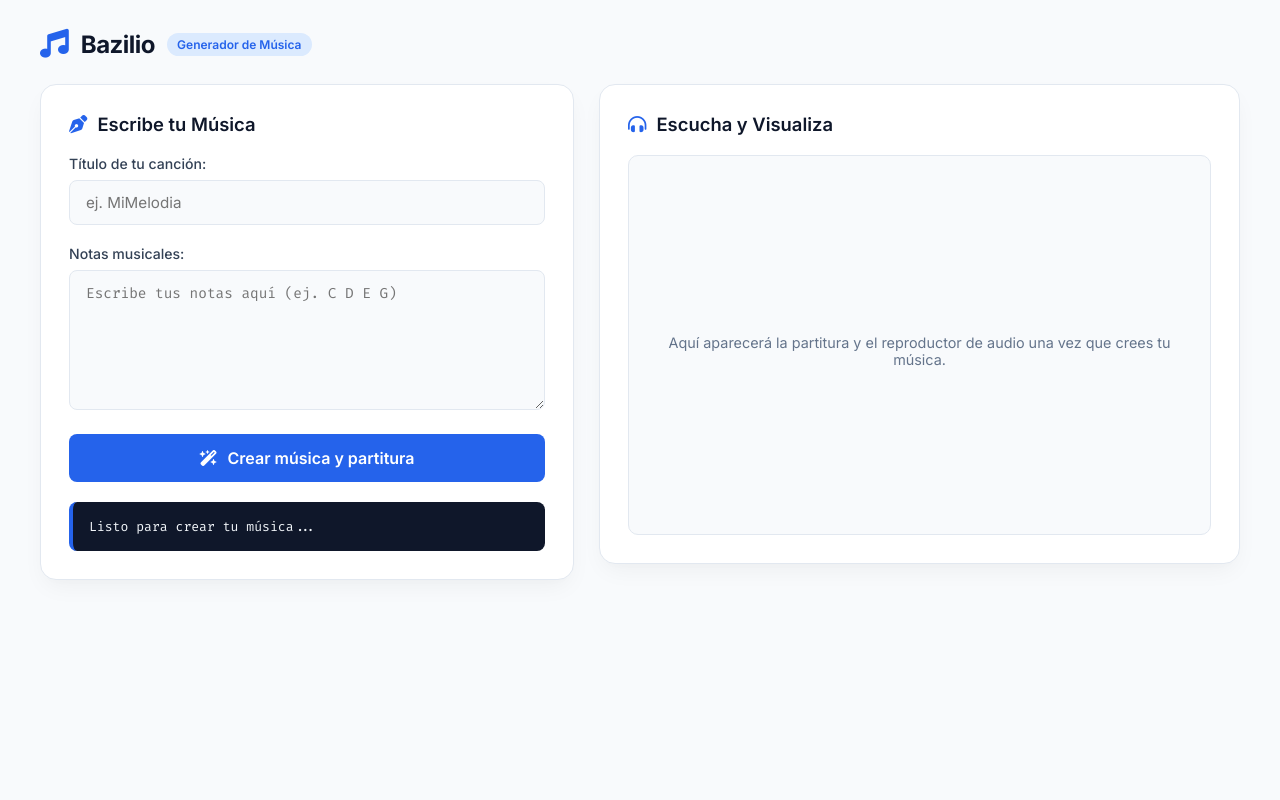
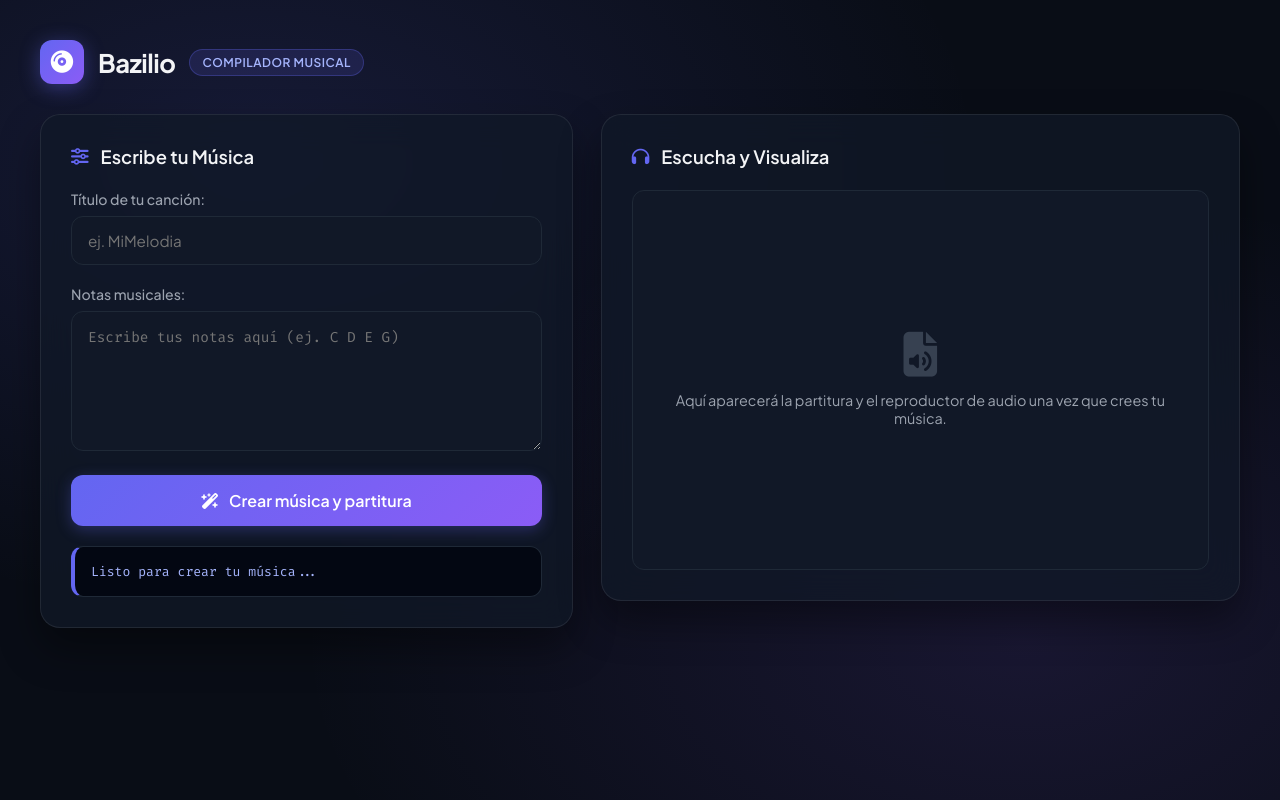
Before and after one commit to AndresM-M-C/compilador-musical-antlr4, a plain HTML site: page index.html in a window 1280 px wide. Drawn offline with Linux system fonts and the light colour scheme.

Commit message:
Refactor index.html for design enhancements
Updated styles and structure for improved aesthetics and functionality.

```diff
--- a/index.html
+++ b/index.html
@@ -7,46 +7,53 @@
     <!-- Google Fonts & FontAwesome Icons -->
     <link rel="preconnect" href="https://fonts.googleapis.com">
     <link rel="preconnect" href="https://fonts.gstatic.com" crossorigin>
-    <link href="https://fonts.googleapis.com/css2?family=Inter:wght@300;400;500;600;700&family=Fira+Code:wght@400;500&display=swap" rel="stylesheet">
+    <link href="https://fonts.googleapis.com/css2?family=Plus+Jakarta+Sans:wght@400;500;600;700&family=Fira+Code:wght@400;500&display=swap" rel="stylesheet">
     <link rel="stylesheet" href="https://cdnjs.cloudflare.com/ajax/libs/font-awesome/6.4.0/css/all.min.css">
 
     <style>
         :root {
-            --bg-color: #f8fafc;
-            --card-bg: #ffffff;
-            --primary: #2563eb;
-            --primary-hover: #1d4ed8;
-            --accent: #3b82f6;
-            --text-main: #0f172a;
-            --text-muted: #64748b;
-            --border-color: #e2e8f0;
+            --bg-color: #090d16;
+            --card-bg: rgba(17, 24, 39, 0.75);
+            --card-border: rgba(255, 255, 255, 0.08);
+            --primary: #6366f1;
+            --primary-hover: #4f46e5;
+            --primary-gradient: linear-gradient(135deg, #6366f1 0%, #8b5cf6 100%);
+            --accent: #a855f7;
+            --text-main: #f3f4f6;
+            --text-muted: #9ca3af;
+            --input-bg: #111827;
+            --border-color: #1f2937;
+            --terminal-bg: #030712;
             --success: #10b981;
             --error: #ef4444;
-            --terminal-bg: #0f172a;
         }
 
         * {
             box-sizing: border-box;
             margin: 0;
             padding: 0;
-            font-family: 'Inter', sans-serif;
+            font-family: 'Plus Jakarta Sans', sans-serif;
         }
 
         body {
             background-color: var(--bg-color);
+            background-image:
+                radial-gradient(at 20% 20%, rgba(99, 102, 241, 0.15) 0px, transparent 50%),
+                radial-gradient(at 80% 80%, rgba(139, 92, 246, 0.12) 0px, transparent 50%);
+            background-attachment: fixed;
             color: var(--text-main);
             min-height: 100vh;
             display: flex;
             flex-direction: column;
             align-items: center;
-            padding: 30px 20px;
+            padding: 40px 20px;
         }
 
         /* Header Bar */
         header {
             width: 100%;
             max-width: 1200px;
-            margin-bottom: 25px;
+            margin-bottom: 30px;
             display: flex;
             align-items: center;
             justify-content: space-between;
@@ -55,35 +62,49 @@
         .brand {
             display: flex;
             align-items: center;
-            gap: 12px;
+            gap: 14px;
         }
 
-        .brand i {
-            font-size: 1.8rem;
-            color: var(--primary);
+        .brand-icon {
+            width: 44px;
+            height: 44px;
+            background: var(--primary-gradient);
+            border-radius: 12px;
+            display: flex;
+            align-items: center;
+            justify-content: center;
+            box-shadow: 0 4px 20px rgba(99, 102, 241, 0.4);
+        }
+
+        .brand-icon i {
+            font-size: 1.4rem;
+            color: #ffffff;
         }
 
         .brand h1 {
-            font-size: 1.5rem;
+            font-size: 1.6rem;
             font-weight: 700;
             color: var(--text-main);
             letter-spacing: -0.5px;
         }
 
         .badge {
-            background: #dbeafe;
-            color: var(--primary);
+            background: rgba(99, 102, 241, 0.15);
+            border: 1px solid rgba(99, 102, 241, 0.3);
+            color: #a5b4fc;
             font-size: 0.75rem;
             font-weight: 600;
-            padding: 4px 10px;
+            padding: 5px 12px;
             border-radius: 20px;
+            text-transform: uppercase;
+            letter-spacing: 0.5px;
         }
 
         /* Main Layout */
         .main-wrapper {
             display: grid;
             grid-template-columns: 1fr 1.2fr;
-            gap: 25px;
+            gap: 28px;
             width: 100%;
             max-width: 1200px;
             align-items: start;
@@ -91,10 +112,12 @@
 
         .card {
             background: var(--card-bg);
-            border-radius: 16px;
-            border: 1px solid var(--border-color);
-            box-shadow: 0 10px 25px -5px rgba(0, 0, 0, 0.05), 0 8px 10px -6px rgba(0, 0, 0, 0.01);
-            padding: 28px;
+            backdrop-filter: blur(16px);
+            -webkit-backdrop-filter: blur(16px);
+            border-radius: 20px;
+            border: 1px solid var(--card-border);
+            box-shadow: 0 20px 40px rgba(0, 0, 0, 0.4);
+            padding: 30px;
             display: flex;
             flex-direction: column;
         }
@@ -103,14 +126,15 @@
             font-size: 1.15rem;
             font-weight: 600;
             color: var(--text-main);
-            margin-bottom: 20px;
+            margin-bottom: 22px;
             display: flex;
             align-items: center;
-            gap: 10px;
+            gap: 12px;
         }
 
         .card-title i {
             color: var(--primary);
+            font-size: 1.1rem;
         }
 
         /* Form Controls */
@@ -123,25 +147,24 @@
             margin-bottom: 8px;
             font-weight: 500;
             font-size: 0.88rem;
-            color: #334155;
+            color: var(--text-muted);
         }
 
         input[type="text"], textarea {
             width: 100%;
-            padding: 12px 16px;
+            padding: 14px 16px;
             border: 1px solid var(--border-color);
-            border-radius: 8px;
+            border-radius: 12px;
             font-size: 0.95rem;
-            background-color: #f8fafc;
+            background-color: var(--input-bg);
             color: var(--text-main);
             transition: all 0.2s ease;
             outline: none;
         }
 
         input[type="text"]:focus, textarea:focus {
-            background-color: #ffffff;
             border-color: var(--primary);
-            box-shadow: 0 0 0 4px rgba(37, 99, 235, 0.1);
+            box-shadow: 0 0 0 4px rgba(99, 102, 241, 0.15);
         }
 
         textarea {
@@ -149,17 +172,17 @@
             min-height: 140px;
             font-family: 'Fira Code', monospace;
             font-size: 0.9rem;
-            line-height: 1.5;
+            line-height: 1.6;
         }
 
         /* Submit Button */
         .btn-submit {
             width: 100%;
-            padding: 14px;
-            background-color: var(--primary);
+            padding: 15px;
+            background: var(--primary-gradient);
             color: #ffffff;
             border: none;
-            border-radius: 8px;
+            border-radius: 12px;
             font-size: 1rem;
             font-weight: 600;
             cursor: pointer;
@@ -168,16 +191,16 @@
             justify-content: center;
             gap: 10px;
             transition: all 0.2s ease;
+            box-shadow: 0 4px 15px rgba(99, 102, 241, 0.3);
         }
 
         .btn-submit:hover {
-            background-color: var(--primary-hover);
-            transform: translateY(-1px);
-            box-shadow: 0 4px 12px rgba(37, 99, 235, 0.25);
+            transform: translateY(-2px);
+            box-shadow: 0 8px 25px rgba(99, 102, 241, 0.45);
         }
 
         .btn-submit:disabled {
-            background-color: #94a3b8;
+            opacity: 0.6;
             cursor: not-allowed;
             transform: none;
             box-shadow: none;
@@ -185,7 +208,7 @@
 
         /* Progress & Loader */
         .progress-container {
-            margin-top: 20px;
+            margin-top: 22px;
             display: none;
         }
 
@@ -201,15 +224,16 @@
         .progress-bar-bg {
             width: 100%;
             height: 8px;
-            background-color: #e2e8f0;
+            background-color: var(--input-bg);
             border-radius: 10px;
             overflow: hidden;
+            border: 1px solid var(--border-color);
         }
 
         .progress-bar-fill {
             height: 100%;
             width: 0%;
-            background: linear-gradient(90deg, var(--primary), #60a5fa);
+            background: var(--primary-gradient);
             border-radius: 10px;
             transition: width 0.4s ease;
         }
@@ -218,15 +242,16 @@
         .console-box {
             margin-top: 20px;
             background-color: var(--terminal-bg);
-            color: #f1f5f9;
+            color: #a5b4fc;
             padding: 16px;
-            border-radius: 8px;
+            border-radius: 12px;
             font-family: 'Fira Code', monospace;
             font-size: 0.82rem;
             white-space: pre-wrap;
             word-wrap: break-word;
             max-height: 150px;
             overflow-y: auto;
+            border: 1px solid var(--border-color);
             border-left: 4px solid var(--primary);
         }
 
@@ -235,8 +260,8 @@
             width: 100%;
             height: 380px;
             border: 1px solid var(--border-color);
-            border-radius: 10px;
-            background-color: #f8fafc;
+            border-radius: 12px;
+            background-color: var(--input-bg);
             display: flex;
             flex-direction: column;
             justify-content: center;
@@ -259,24 +284,24 @@
             display: flex;
             flex-direction: column;
             align-items: center;
-            gap: 12px;
+            gap: 14px;
         }
 
         .placeholder-text i {
-            font-size: 2.5rem;
-            color: #cbd5e0;
+            font-size: 2.8rem;
+            color: #374151;
         }
 
         /* Audio Player */
         .audio-wrapper {
-            margin-top: 20px;
+            margin-top: 22px;
             width: 100%;
             display: none;
         }
 
         .audio-player {
             width: 100%;
-            border-radius: 8px;
+            border-radius: 10px;
             outline: none;
         }
 
@@ -285,14 +310,14 @@
             margin-top: 20px;
             display: none;
             grid-template-columns: repeat(2, 1fr);
-            gap: 10px;
+            gap: 12px;
         }
 
         .btn-download {
-            padding: 10px 12px;
-            background: #ffffff;
+            padding: 12px;
+            background: var(--input-bg);
             border: 1px solid var(--border-color);
-            border-radius: 8px;
+            border-radius: 10px;
             color: var(--text-main);
             font-size: 0.85rem;
             font-weight: 500;
@@ -306,8 +331,9 @@
 
         .btn-download:hover {
             border-color: var(--primary);
-            color: var(--primary);
-            background-color: #eff6ff;
+            color: #ffffff;
+            background-color: rgba(99, 102, 241, 0.1);
+            transform: translateY(-2px);
         }
 
         @media (min-width: 650px) {
@@ -327,9 +353,13 @@
 
     <header>
         <div class="brand">
-            <i class="fa-solid fa-music"></i>
-            <h1>Bazilio</h1>
-            <span class="badge">Generador de Música</span>
+            <div class="brand-icon">
+                <i class="fa-solid fa-compact-disc"></i>
+            </div>
+            <div>
+                <h1>Bazilio</h1>
+            </div>
+            <span class="badge">Compilador Musical</span>
         </div>
     </header>
 
@@ -337,7 +367,7 @@
         <!-- Editor Column -->
         <div class="card">
             <div class="card-title">
-                <i class="fa-solid fa-pen-nib"></i> Escribe tu Música
+                <i class="fa-solid fa-sliders"></i> Escribe tu Música
             </div>
 
             <div class="form-group">
@@ -372,19 +402,19 @@
         <!-- Preview Column -->
         <div class="card">
             <div class="card-title">
-                <i class="fa-solid fa-headphones-simple"></i> Escucha y Visualiza
+                <i class="fa-solid fa-headphones"></i> Escucha y Visualiza
             </div>
 
             <div class="preview-box" id="preview-box">
                 <div class="placeholder-text">
-                    <i class="fa-solid fa-sheet-music"></i>
+                    <i class="fa-solid fa-file-audio"></i>
                     <p>Aquí aparecerá la partitura y el reproductor de audio una vez que crees tu música.</p>
                 </div>
             </div>
 
             <!-- Audio Player -->
             <div class="audio-wrapper" id="audio-wrapper">
-                <label style="margin-bottom: 6px;">Escuchar Canción (MP3):</label>
+                <label style="margin-bottom: 8px;">Escuchar Canción (MP3):</label>
                 <audio id="audio-player" class="audio-player" controls></audio>
             </div>
 
@@ -400,7 +430,7 @@
                     <i class="fa-solid fa-file-waveform" style="color: #3b82f6;"></i> WAV
                 </a>
                 <a id="dl-midi" class="btn-download" download target="_blank">
-                    <i class="fa-solid fa-drum" style="color: #f59e0b;"></i> MIDI
+                    <i class="fa-solid fa-sliders" style="color: #f59e0b;"></i> MIDI
                 </a>
             </div>
         </div>
```
